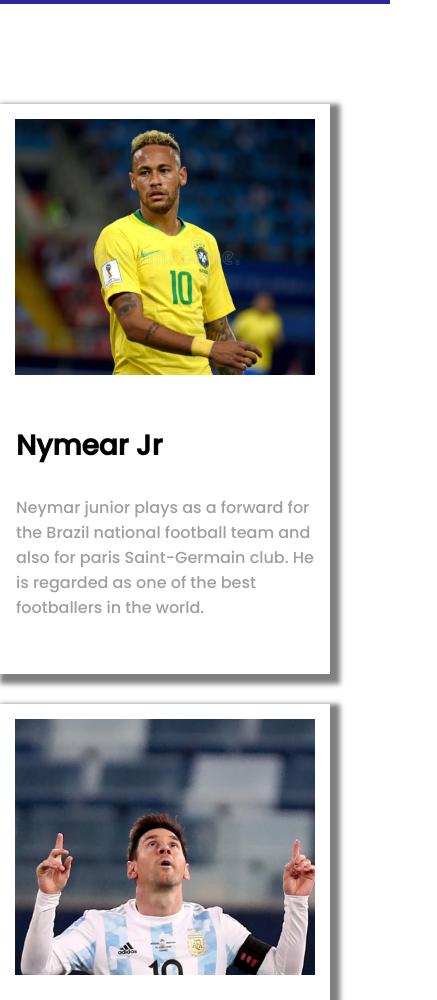
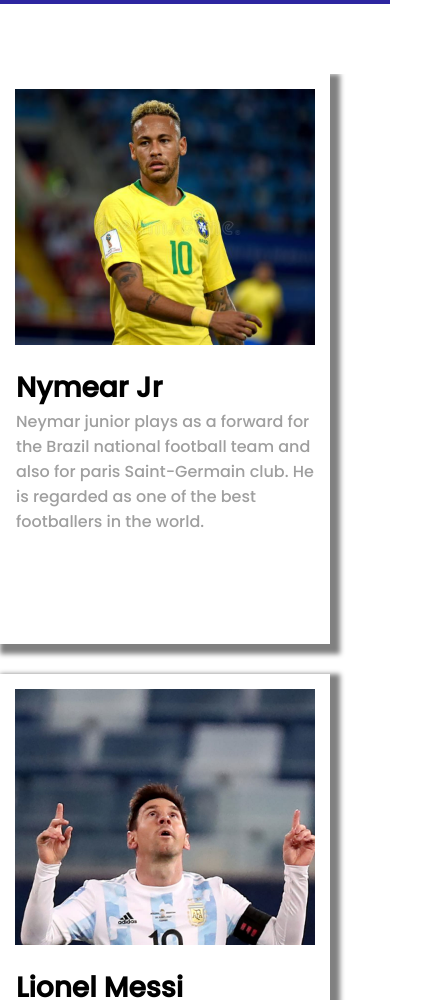
Before and after one commit to sapta148/football-repo, a plain HTML site: page index.html in a window 390 px wide. Shown: the part 681-1681 px from the top of the page, 437 px wide, since content can reach past the window. Drawn offline with Linux system fonts and the light colour scheme.

Commit message:
responsive

```diff
--- a/style.css
+++ b/style.css
@@ -1,6 +1,11 @@
 /* Google Font  */
 @import url('https://fonts.googleapis.com/css2?family=Poppins:wght@500&display=swap');
 /* Common Section */
+*{
+  margin: 0px;
+  padding: 0px;
+  box-sizing: border-box;
+}
 body{
     font-family: 'Poppins', sans-serif;
     margin: 0;
@@ -15,8 +20,7 @@ main{
 .container{
     margin-top: 50px;
     background-color: #FFFFFF;
-    padding: 30px;
-    width: 870px;
+    margin-bottom: 50px;
 }
 /* Header Section */
 .section-title{
@@ -166,6 +170,12 @@ Media Quries
 -----------*/
 /* Mobile Devices */
 @media only screen and (max-width:688px){
+    *{
+        margin: 0;
+        padding: 0;
+        overflow-x: hidden;
+        box-sizing: border-box;
+    }
     .container{
         width: 100%;
     }
@@ -217,7 +227,11 @@ Media Quries
         display: grid;
         grid-template-columns: repeat(1, 1fr);
     }
+    .last-part img{
+        width: 300px;
+    }
 }
+
 
 /* --------------------
      Tablet Devices
@@ -240,6 +254,11 @@ Media Quries
         display: grid;
         grid-template-columns: repeat(2,1fr);
     }
+    .trophy-img img{
+        width: 100px;
+        height: 100px;
+        align-items: flex-start;
+    }
     .sponser{
         display: grid;
         grid-template-columns: repeat(2, 1fr);
```
